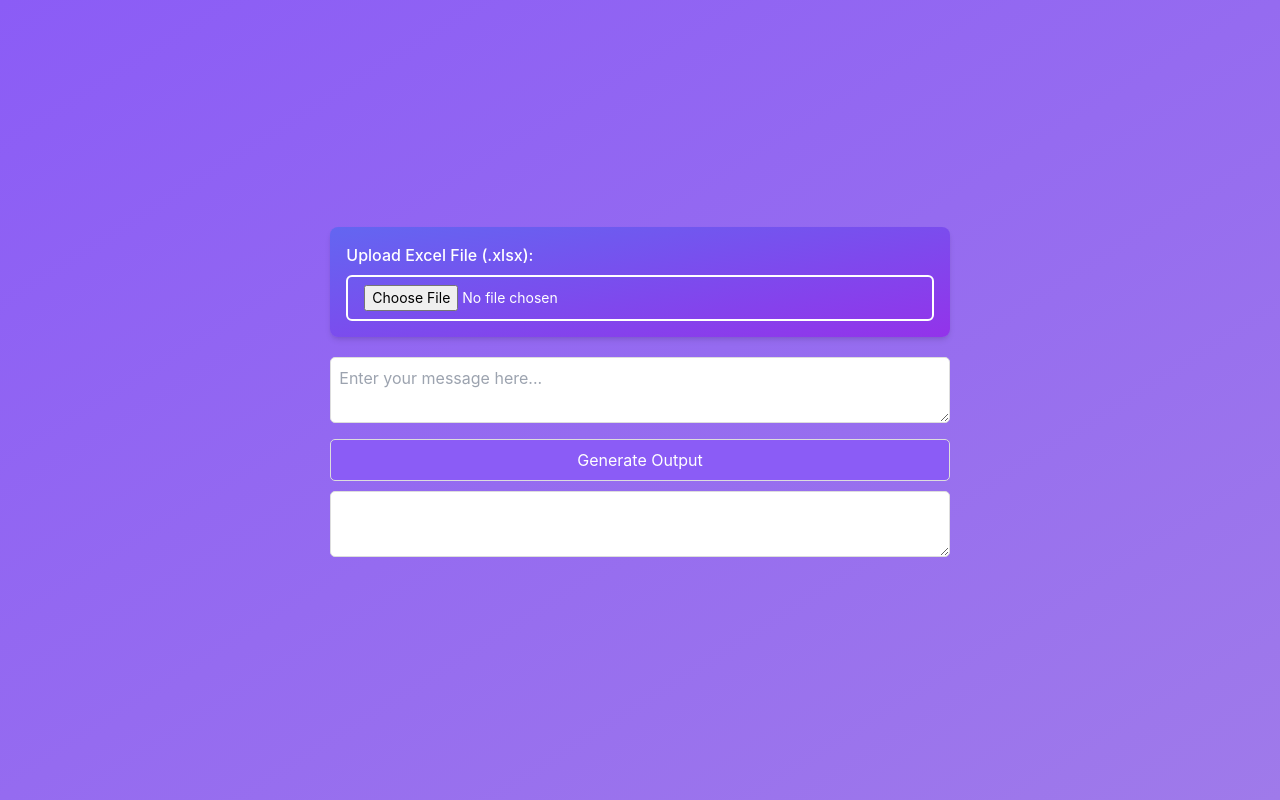
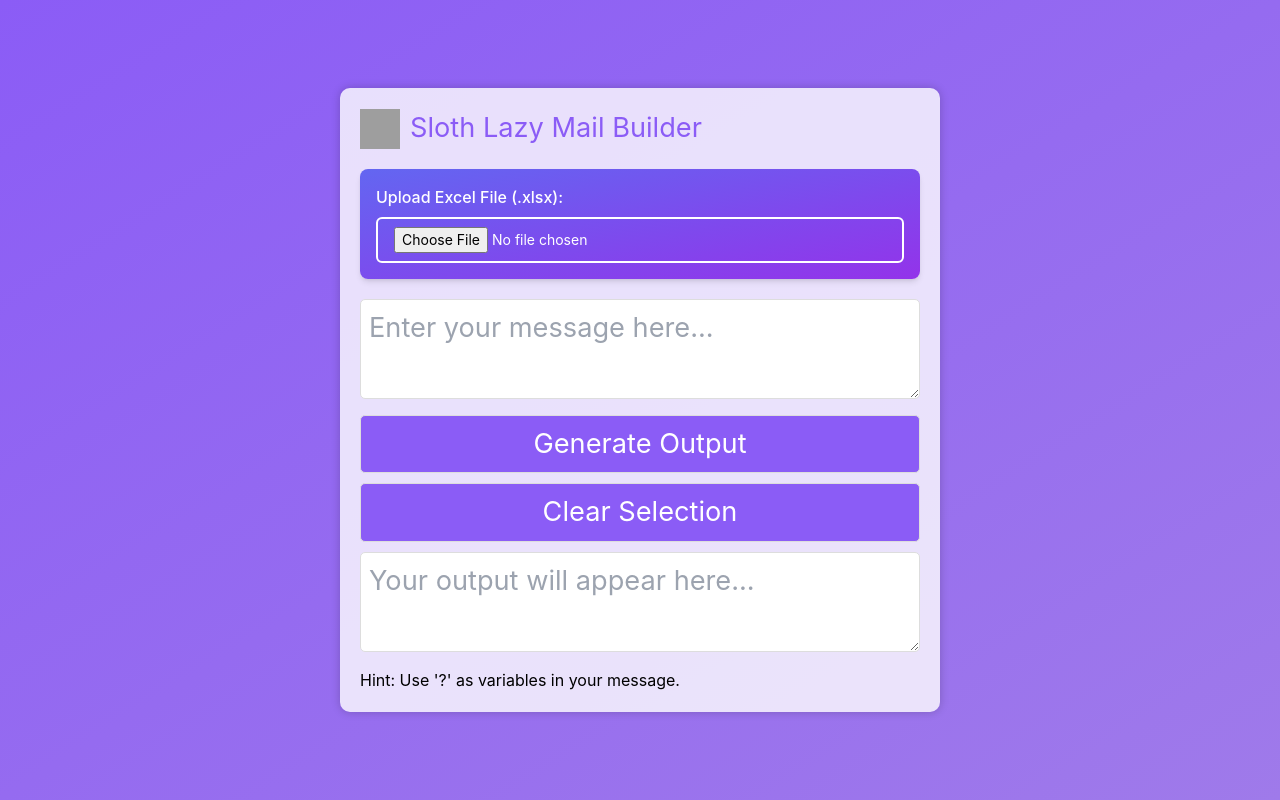
Before and after one commit to possessedlaptop/Excel-Reader-Message-Builder-App, a React (Create React App) app: page / in a window 1280 px wide. Built offline with nearby package versions, Linux system fonts and the light colour scheme; grey boxes are pictures that could not be loaded.

Commit message:
Added icons and styles

```diff
--- a/package.json
+++ b/package.json
@@ -42,5 +42,8 @@
       "last 1 firefox version",
       "last 1 safari version"
     ]
+  },
+  "devDependencies": {
+    "@svgr/webpack": "^8.0.1"
   }
 }
--- a/src/App.css
+++ b/src/App.css
@@ -52,7 +52,7 @@ button {
   width: 100%;
   margin-bottom: 10px;
   padding: 8px;
-  font-size: 16px;
+  font-size: 1.70em; /* Set the desired font size 1.70 times bigger */
   border: 1px solid #ddd;
   border-radius: 5px;
   outline: none;
@@ -67,3 +67,23 @@ button {
 button:hover {
   background-color: #9F7AEA;
 }
+
+.sloth-icon {
+  width: 40px; /* Set the desired width 1.70 times bigger */
+  height: 40px; /* Set the desired height 1.70 times bigger */
+  vertical-align: middle;
+  margin-right: 10px; /* Add spacing between the icon and the title */
+}
+
+/* Add styles for the title */
+.title-container {
+  display: flex;
+  align-items: center;
+  margin-bottom: 20px;
+}
+
+.title {
+  font-size: 1.70em; /* Set the desired font size 1.70 times bigger */
+  color: #8B5CF6; /* Set the same color as the background */
+  margin: 0;
+}
--- a/src/App.js
+++ b/src/App.js
@@ -1,4 +1,3 @@
-// App.js
 import React, { useState } from 'react';
 import ExcelUploader from './ExcelUploader';
 import './App.css';
@@ -25,27 +24,30 @@ const App = () => {
     setOutputMessage(output);
   };
 
+  const handleClearSelection = () => {
+    setSelectedCells([]);
+  };
+
   return (
     <div className="App">
-      <ExcelUploader onDataLoaded={handleDataLoaded} />
-      <div>
-        {/* Display the Excel data as a table */}
+      <div className="container App-container">
+        <div className="title-container">
+          {/* Your sloth icon */}
+          <img
+            src="https://w7.pngwing.com/pngs/745/972/png-transparent-sleeping-sloth-sleep-rest-animal-relax-lazy-cute-nap-nature.png"
+            alt="Sloth Icon"
+            className="sloth-icon"
+          />
+
+          {/* Title */}
+          <h1 className="title">Sloth Lazy Mail Builder</h1>
+        </div>
+
+        <ExcelUploader onDataLoaded={handleDataLoaded} />
+
         <table>
-          <tbody>
-            {excelData.map((row, rowIndex) => (
-              <tr key={rowIndex}>
-                {row.map((cell, columnIndex) => (
-                  <td
-                    key={columnIndex}
-                    onClick={() => handleCellSelect(rowIndex, columnIndex)}
-                    className={selectedCells.includes(cell) ? 'selected' : ''}
-                  >
-                    {cell}
-                  </td>
-                ))}
-              </tr>
-            ))}
-          </tbody>
+          {/* Display the Excel data as a table */}
+          {/* ... (rest of your code) ... */}
         </table>
 
         {/* Input message textarea */}
@@ -58,8 +60,18 @@ const App = () => {
         {/* Button to generate the output */}
         <button onClick={handleGenerateOutput}>Generate Output</button>
 
+        {/* Button to clear the selection */}
+        <button onClick={handleClearSelection}>Clear Selection</button>
+
         {/* Output message textarea */}
-        <textarea value={outputMessage} readOnly></textarea>
+        <textarea
+          value={outputMessage}
+          readOnly
+          placeholder="Your output will appear here..."
+        ></textarea>
+
+        {/* Hint for using '?' as variables */}
+        <div className="hint">Hint: Use '?' as variables in your message.</div>
       </div>
     </div>
   );
```
Also changed, not shown: public/sloth-icon.svg (added), 1 other file (tests, documents, lock files or other folders).
